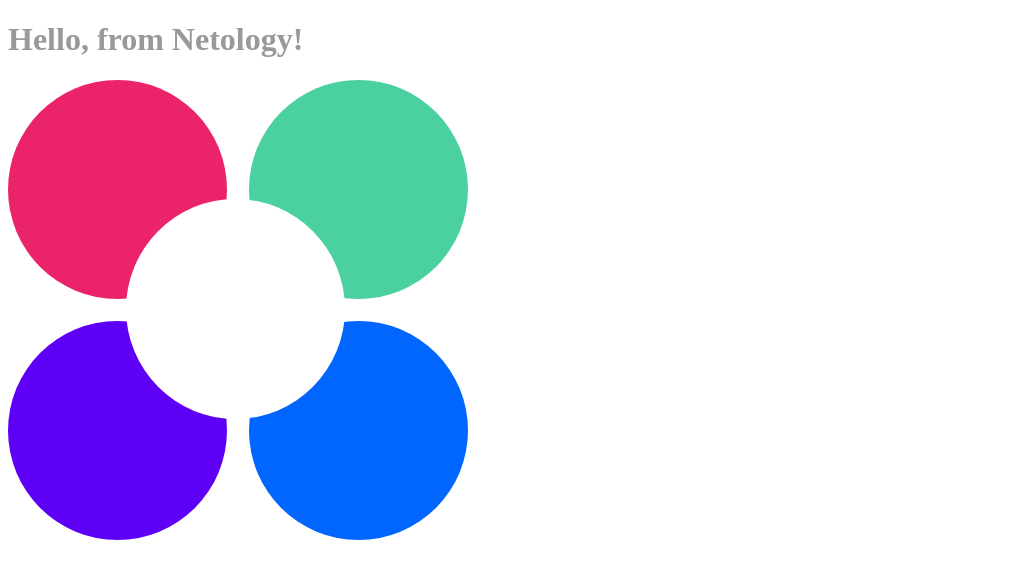
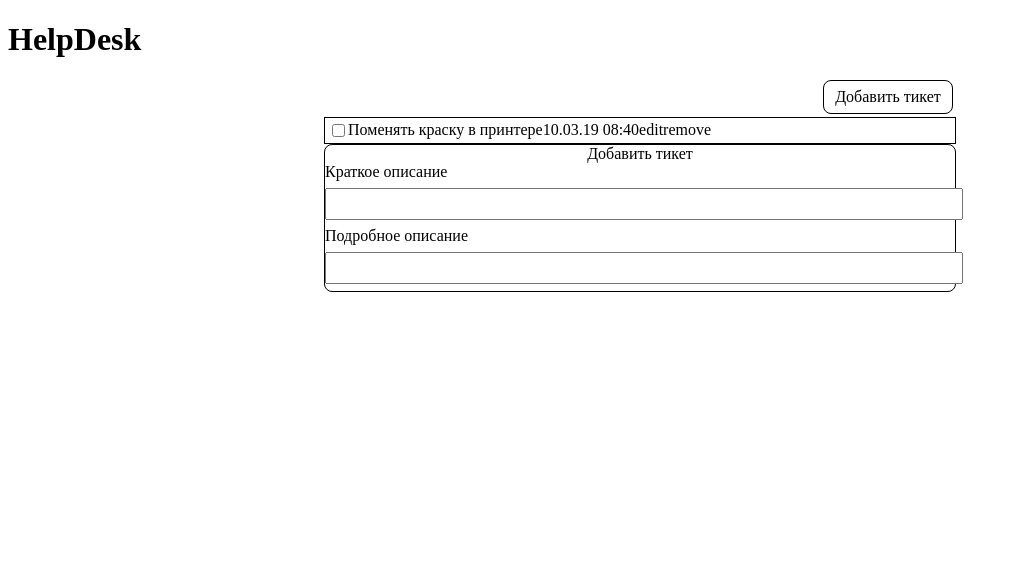
Before and after one commit to SBoyarkin/netology-http, a website built with webpack: page src/index.html in a window 1280 px wide. Shown: the whole page, without its empty margins (0-1018 px from the left). Built offline with nearby package versions, Linux system fonts and the light colour scheme.

Commit message:
css and html

```diff
--- a/src/css/style.css
+++ b/src/css/style.css
@@ -1,3 +1,50 @@
-body {
-    color: #999;
+.desk {
+  margin-left: auto;
+  margin-right: auto;
+  width: 50%;
 }
+.btn {
+  border: solid 1px black;
+  border-radius: 0.5em;
+  margin: 3px;
+  width: 8em;
+  height: 2em;
+  text-align: center;
+  align-items: center;
+  display: flex;
+  flex-direction: column;
+  justify-content: center;
+  margin-left: auto;
+  user-select: none;
+}
+
+.btn:hover {
+  background-color: #e7f5ff;
+}
+.task {
+  display: none;
+  display: flex;
+  border: solid 1px black;
+  padding: 3px;
+
+}
+
+
+.form {
+  border: solid 1px black;
+  border-radius: 0.5em;
+
+
+}
+
+.form-title {
+  text-align: center;
+}
+
+.input-text {
+
+  width: 100%;
+  height: 2em;
+  margin-top: 0.5em;
+  margin-bottom: 0.5em;
+}
--- a/src/index.html
+++ b/src/index.html
@@ -7,7 +7,32 @@
   <title>Document</title>
 </head>
 <body>
-<h1>Hello, from Netology!</h1>
-<img src="img/netology.svg" alt="Netology Logo">
+<h1>HelpDesk</h1>
+<div class="desk">
+  <div class="btn">Добавить тикет</div>
+  <div class="task-list">
+
+    <div class="task">
+      <input type="checkbox" class="select">
+      <div class="title">Поменять краску в принтере</div>
+      <div class="date-time">10.03.19 08:40</div>
+      <div class="edit">edit</div>
+      <div class="remove">remove</div>
+    </div>
+
+
+  </div>
+
+
+  <form class="form">
+    <div class="form-title">Добавить тикет</div>
+
+    <div>Краткое описание</div>
+    <input class="input-text" type="text">
+    <div>Подробное описание</div>
+    <input class="input-text" type="text">
+  </form>
+
+</div>
 </body>
 </html>
```
Also changed, not shown: src/img/netology.svg (deleted).
